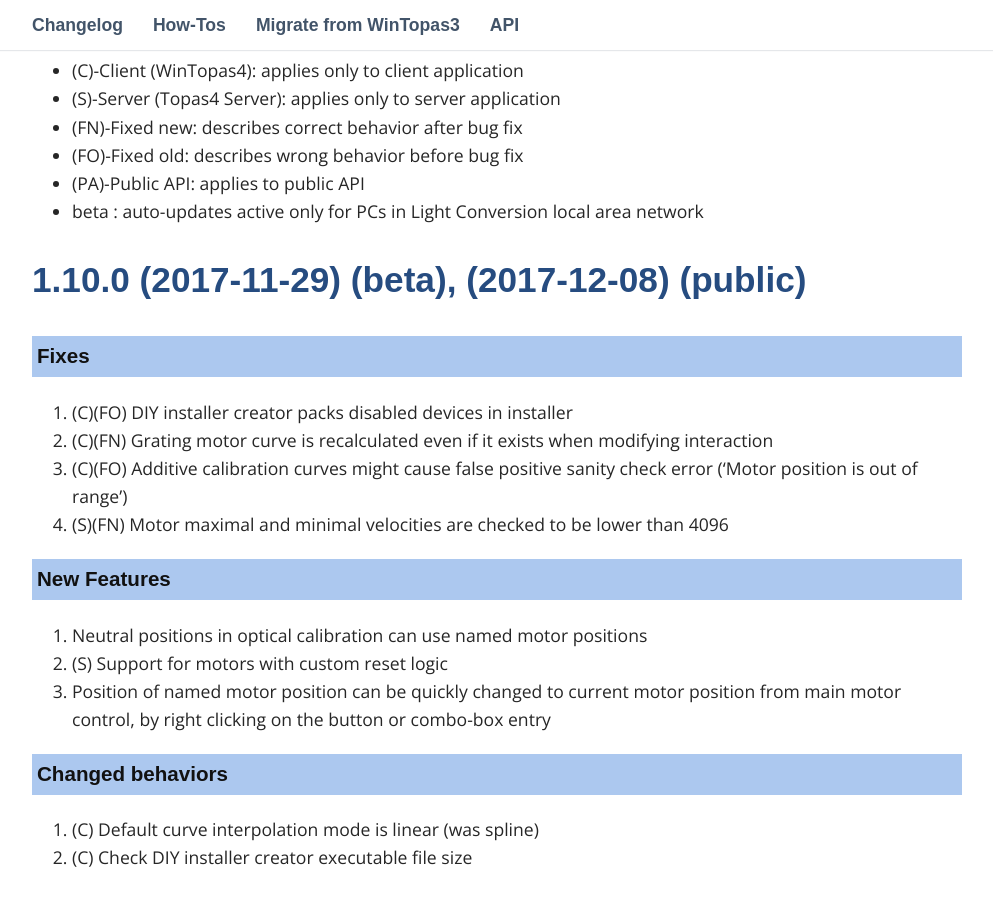
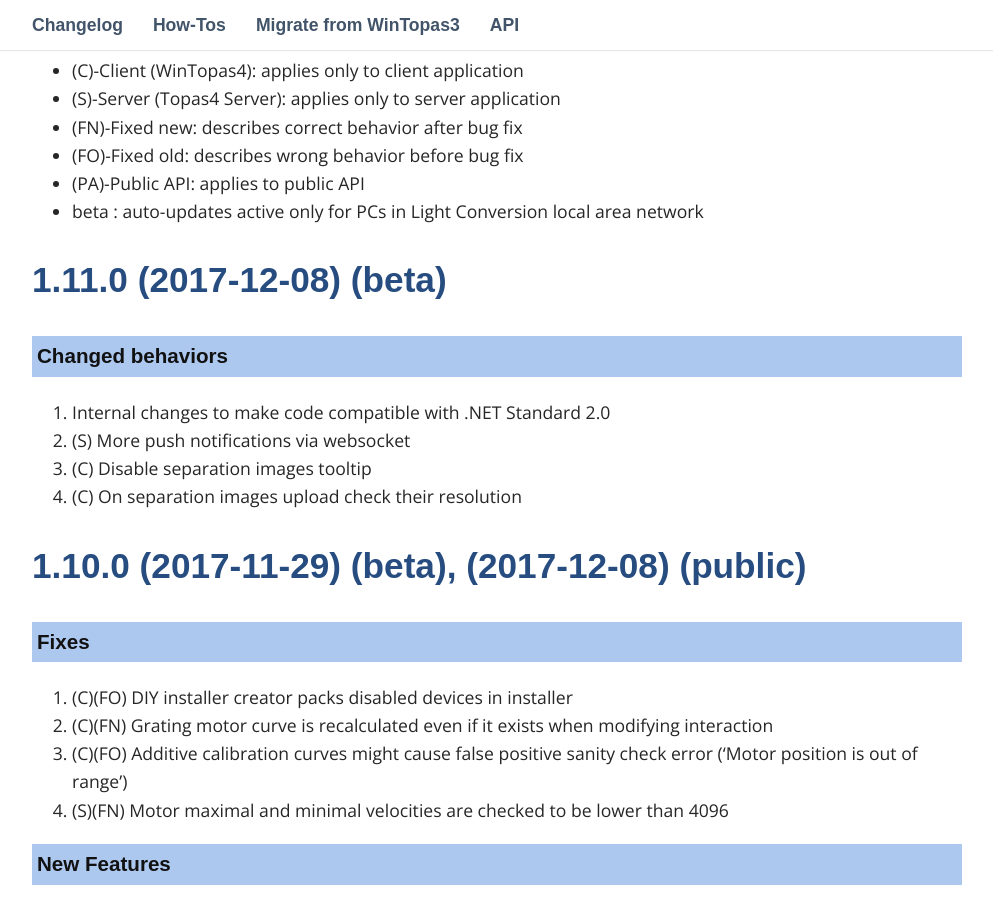
Before and after one commit to DomasM/Topas4InfoTemp00, a Jekyll site: the page built from _pages/03_changelog.md, in a window 1280 px wide and 900 px high, scrolled down 497 px. Shown: the whole window, without its empty margins (143-1136 px from the left). Built offline with Jekyll 4.4.1, drawn with Linux system fonts in a browser that asks for light colours; some web fonts are replaced; comment, search, counter and statistics services are not loaded.

Commit message:
1.11.0 release

```diff
--- a/_pages/03_changelog.md
+++ b/_pages/03_changelog.md
@@ -17,6 +17,16 @@
 * (FO)-Fixed old: describes wrong behavior before bug fix
 * (PA)-Public API: applies to public API
 * beta : auto-updates active only for PCs in Light Conversion local area network
+
+
+## 1.11.0 (2017-12-08) (beta)
+
+
+### Changed behaviors
+1. Internal changes to make code compatible with .NET Standard 2.0
+1. (S) More push notifications via websocket
+1. (C) Disable separation images tooltip
+1. (C) On separation images upload check their resolution
 
 
 
```
